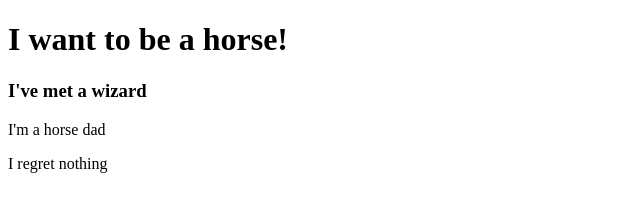
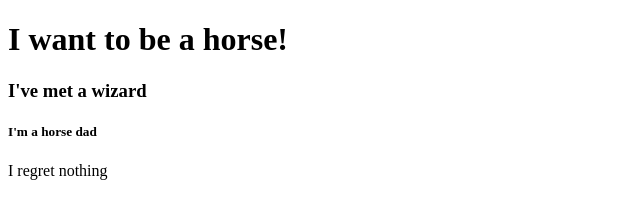
Before and after one commit to sellersJor/Jarboy, a plain HTML site: page index4.html in a window 1280 px wide. Shown: the whole page, without its empty margins (0-640 px from the left). Drawn offline with Linux system fonts and the light colour scheme.

Commit message:
Update index4.html

```diff
--- a/index4.html
+++ b/index4.html
@@ -8,7 +8,7 @@
 <body>
 <h1>I want to be a horse!</h1>
 <h3>I've met a wizard</h3>
-I'm a horse dad
+<h5>I'm a horse dad</h5>
 <p>I regret nothing</p>
 </body>
 
```
